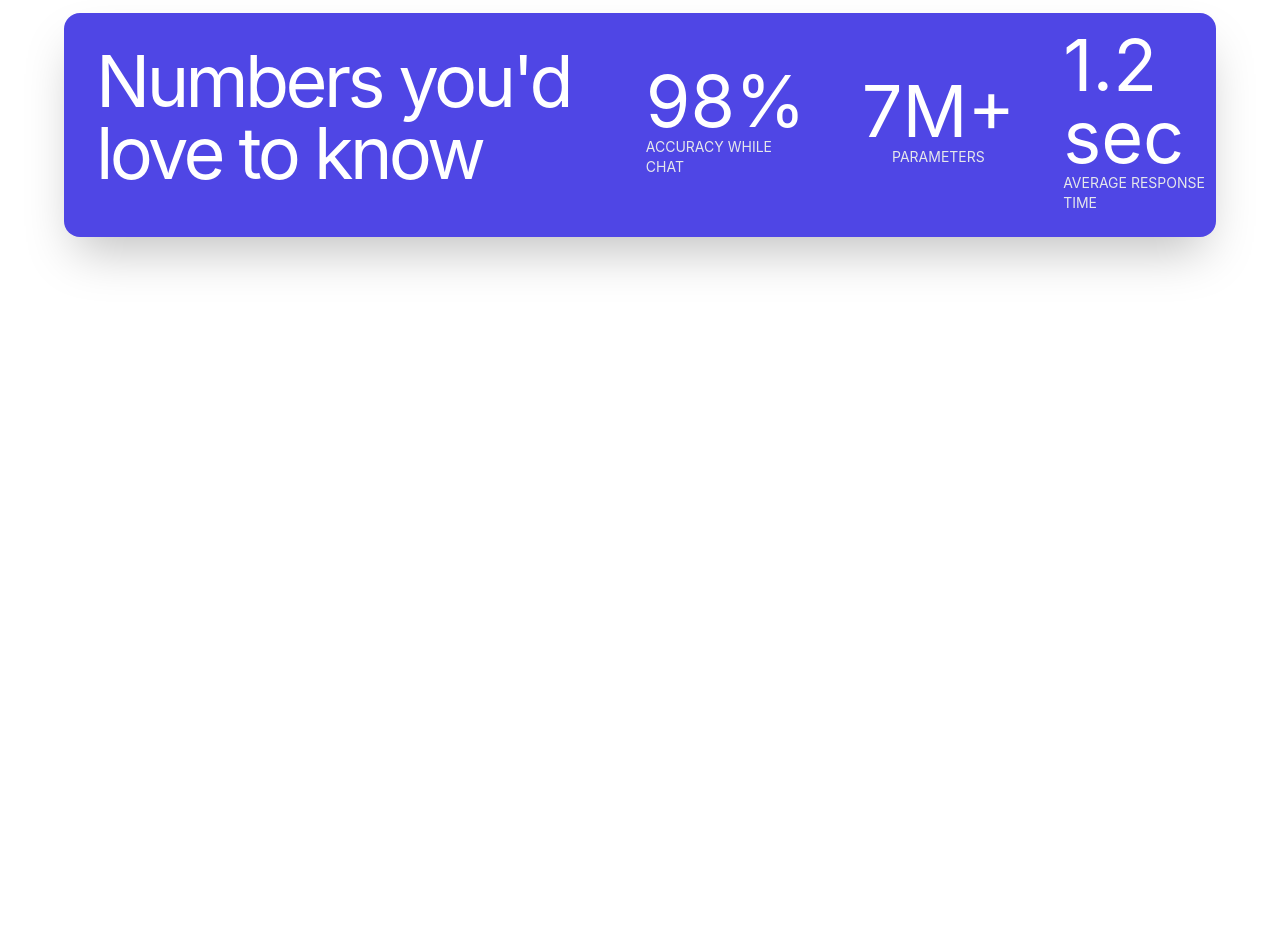
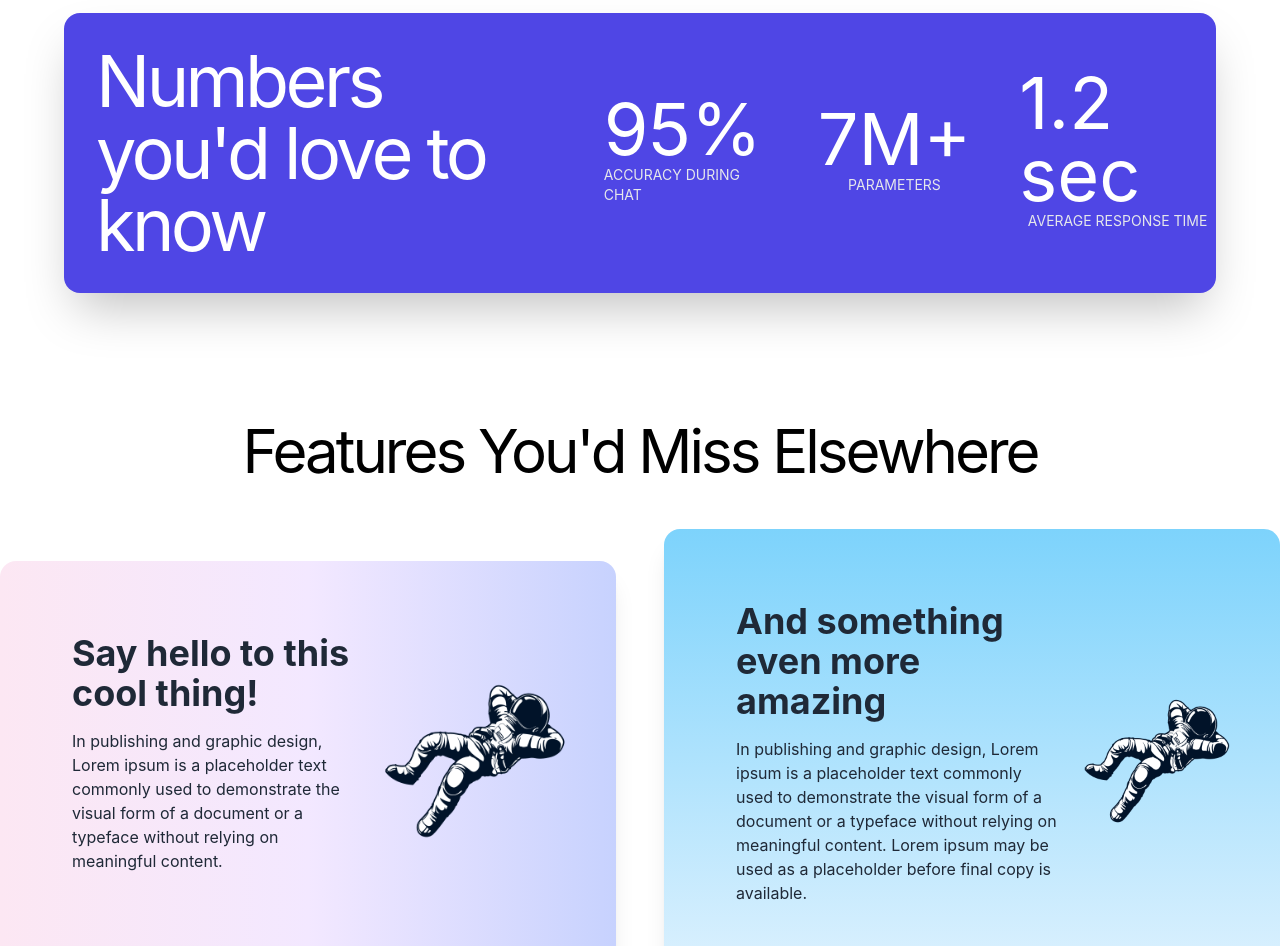
Before and after one commit to iamsid47/get-noel, a React (Create React App) app: page / in a window 1280 px wide. Shown: the part 1800-2746 px from the top of the page. Before the commit the page ends 2165 px from the top, so only its background shows below. Built offline with nearby package versions, Linux system fonts and the light colour scheme.

Commit message:
added features cards

```diff
--- /dev/null
+++ b/src/components/HomePage/Features.jsx
@@ -0,0 +1,47 @@
+import React from "react";
+import Astronaut from "../assets/astronaut.png";
+
+const Features = () => {
+  return (
+    <section className="pb-12 mb-12">
+      <h1 className="text-center mt-24 mb-12 text-6xl tracking-tighter">
+        Features You'd Miss Elsewhere
+      </h1>
+      <div className="flex justify-center space-x-12 items-center">
+        <div className="flex items-center bg-gradient-to-r from-pink-100 via-purple-100 to-indigo-200 p-12 max-w-2xl rounded-2xl shadow-xl">
+          <div className="p-6 text-gray-800 max-w-xl">
+            <h1 className="text-4xl font-bold">
+              Say hello to this cool thing!
+            </h1>
+            <p className="my-4 ">
+              In publishing and graphic design, Lorem ipsum is a placeholder
+              text commonly used to demonstrate the visual form of a document or
+              a typeface without relying on meaningful content.
+            </p>
+          </div>
+          <div>
+            <img src={Astronaut} alt="" />
+          </div>
+        </div>
+        <div className="flex items-center bg-gradient-to-b from-sky-300 to-sky-100 p-12 max-w-2xl rounded-2xl shadow-xl">
+          <div className="p-6 text-gray-800 max-w-xl">
+            <h1 className="text-4xl font-bold">
+              And something even more amazing
+            </h1>
+            <p className="my-4 ">
+              In publishing and graphic design, Lorem ipsum is a placeholder
+              text commonly used to demonstrate the visual form of a document or
+              a typeface without relying on meaningful content. Lorem ipsum may
+              be used as a placeholder before final copy is available.
+            </p>
+          </div>
+          <div>
+            <img src={Astronaut} alt="" />
+          </div>
+        </div>
+      </div>
+    </section>
+  );
+};
+
+export default Features;
--- a/src/components/HomePage/Home.jsx
+++ b/src/components/HomePage/Home.jsx
@@ -3,6 +3,7 @@ import Navbar from "../Navbar";
 import Hero from "./Hero";
 import Featured from "./Featured";
 import Stats from "./Stats";
+import Features from "./Features";
 
 const HomePage = () => {
   return (
@@ -11,6 +12,7 @@ const HomePage = () => {
       <Hero />
       <Featured />
       <Stats />
+      <Features />
     </section>
   );
 };
--- a/src/components/HomePage/Stats.jsx
+++ b/src/components/HomePage/Stats.jsx
@@ -3,17 +3,17 @@ import React from "react";
 const Stats = () => {
   return (
     <section className="my-32">
-      <div className="mx-16 my-8 bg-indigo-600 rounded-2xl shadow-2xl text-white flex space-x-3 justify-center">
+      <div className="mx-16 my-8 bg-indigo-600 rounded-2xl shadow-2xl text-white flex justify-around">
         <div className="mx-4 px-4 my-4 py-4">
-          <h1 className="text-7xl tracking-tighter max-w-xl">
+          <h1 className="text-7xl tracking-tighter max-w-lg">
             Numbers you'd love to know
           </h1>
         </div>
         <div className="flex items-center space-x-12 -mt-2">
           <div className="mx-2 my-6 flex flex-col items-center">
-            <h1 className="text-7xl">98%</h1>
+            <h1 className="text-7xl">95%</h1>
             <h2 className="text-sm uppercase text-gray-200">
-              Accuracy While Chat
+              Accuracy During Chat
             </h2>
           </div>
           <div className="mx-2 my-6 flex flex-col items-center">
```
Also changed, not shown: src/components/assets/astronaut.png (added).
